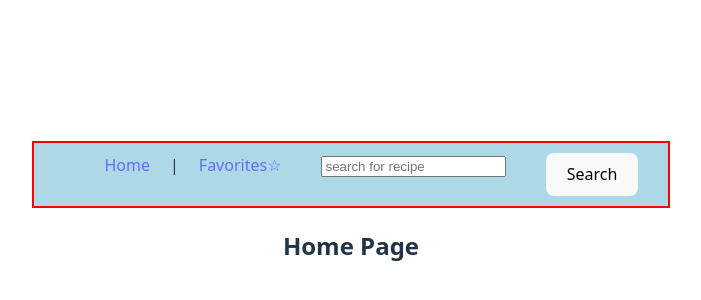
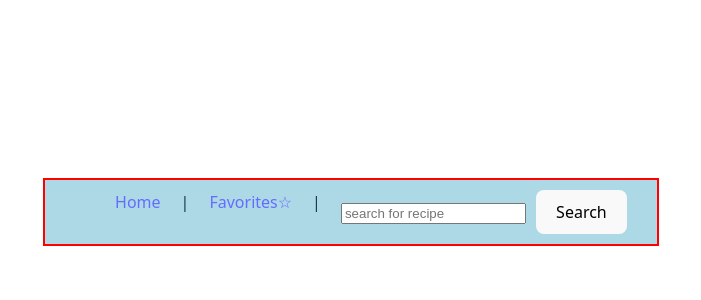
Before and after one commit to pand3m1x/SBA10_RecipeSite, a React (Vite) app in the folder RecipeSite/: page / in a window 1280 px wide. Shown: the part 188-488 px from the top of the page, without its empty margins (289-990 px from the left). Built offline with nearby package versions, Linux system fonts and the light colour scheme.

Commit message:
♫⋆｡♪ ₊˚♬ ﾟ Fixed search bar, now it is pushing everying out of line but it does work ♫⋆｡♪ ₊˚♬ ﾟ

```diff
--- a/RecipeSite/src/App.jsx
+++ b/RecipeSite/src/App.jsx
@@ -10,7 +10,8 @@ function App() {
     <>
       <Navbar></Navbar>
       <Routes>
-        <Route path="/" element={<Homepage />}></Route>
+        <Route path="/homepage" element={<Homepage />}></Route>
+        <Route path="/favorites" element={<Favorites />}></Route>
       </Routes>
     </>
   )
--- a/RecipeSite/src/components/Navbar.jsx
+++ b/RecipeSite/src/components/Navbar.jsx
@@ -1,18 +1,38 @@
-import { Link } from 'react-router-dom';
-
+import { Link,useNavigate } from 'react-router-dom';
+import { useState } from 'react';
 // favorites
 //home
 
 
 function Navbar(){
+  const [query,setQuery] = useState("");
+  const navigate = useNavigate();
+
+  const handleSubmit = (e) => {
+
+    e.preventDefault();
+    if(!query.trim()) {
+    alert("Empty Search...");
+    return;
+    };
+
+    console.log("Searching for:",query)
+    navigate(`/search?query=${query}`);
+    setQuery("");
+  };
+
   return(
     <nav id="Nav" style={{border:"2px solid red"}}>
       <ul style={{listStyle:"none"}}>
-        <li><Link to="/Homepage">Home</Link></li>
+        <li><Link to="/homepage">Home</Link></li>
         {"|"}
-        <li><Link to="/Favorites">Favorites☆</Link></li>
-        <li><form><input type="text" placeholder="search for recipe"/></form></li>
-        <li><button>Search</button></li>
+        <li><Link to="/favorites">Favorites☆</Link></li>
+        {"|"}
+        <li><form onSubmit={handleSubmit}><input type="text" placeholder="search for recipe"
+                  value={query} onChange={(e) => setQuery(e.target.value)}/>
+            <button type="submit" style={{marginLeft:"10px"}}>Search</button>
+            </form>
+        </li>
       </ul>
     </nav>
   );
```
